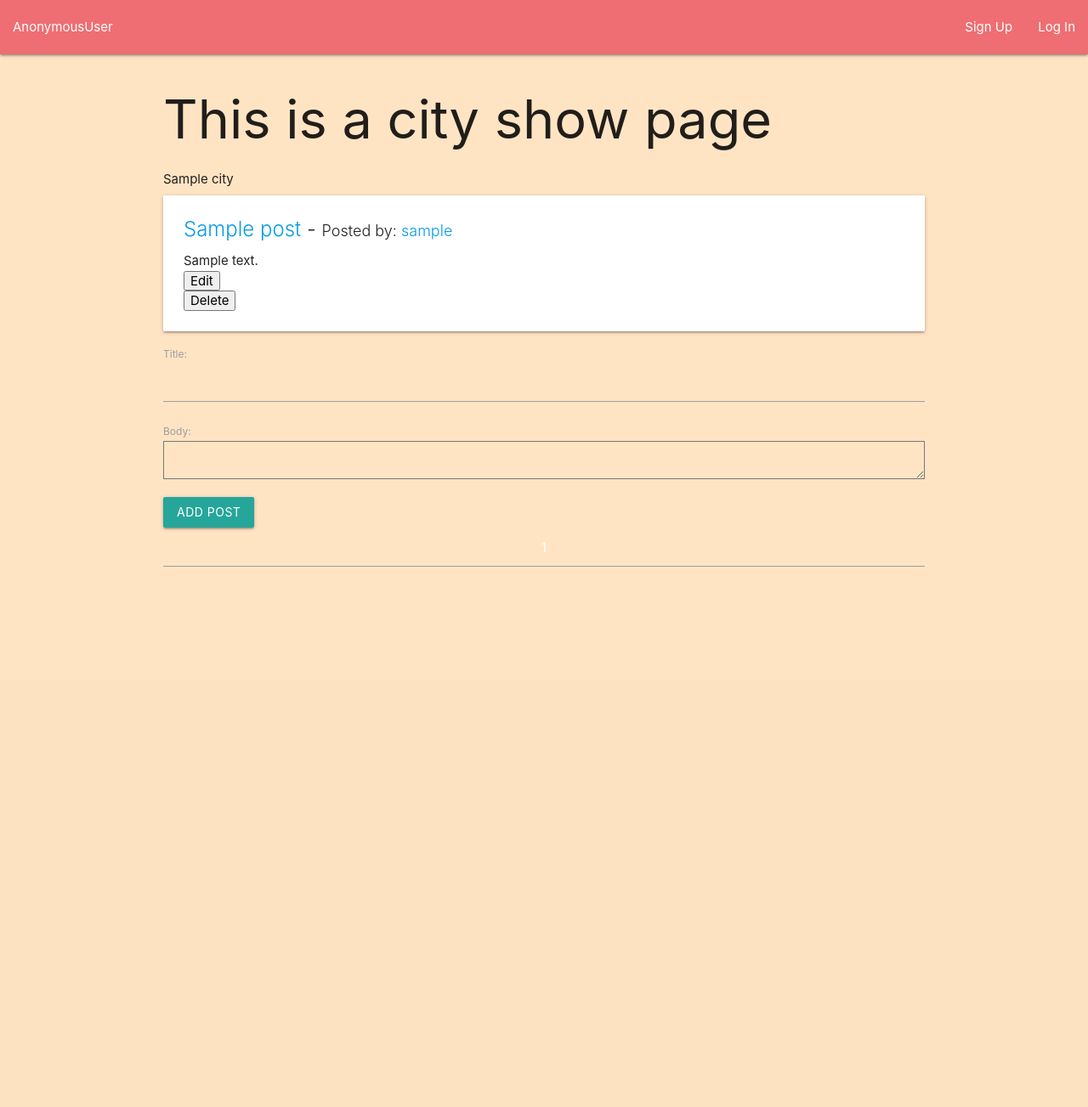
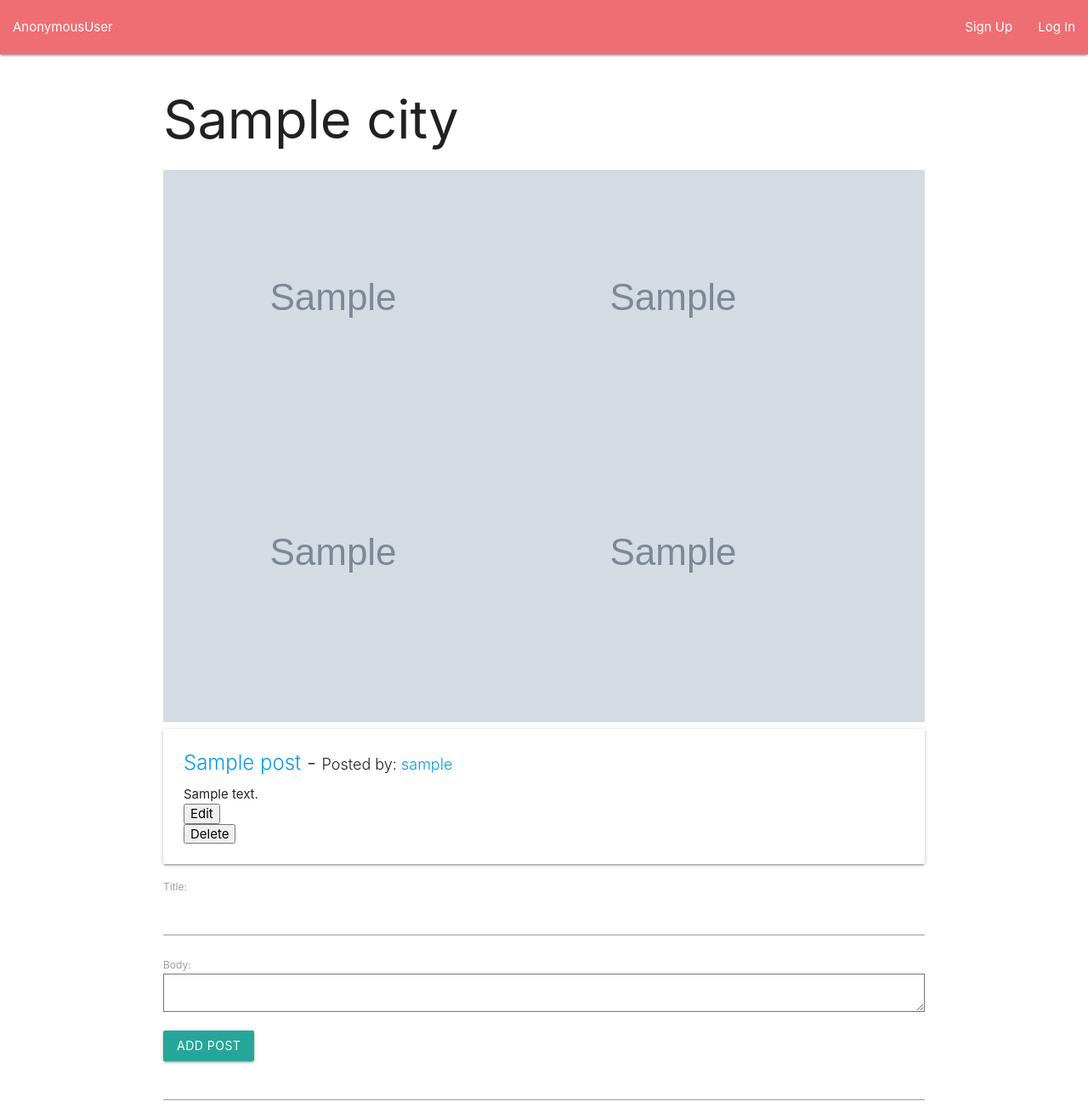
Before and after one commit to r-mckeith/WayfarerV2, a Django app: page /cities/1/ in a window 1280 px wide. Shown: the whole page at 85% size. Before the commit the page ends 667 px from the top, so only its background shows below. Run offline with Django 3.2, Linux system fonts and the light colour scheme; tables that the repository leaves empty hold one stand-in row (values such as "Sample post"); grey boxes marked "Sample" are stand-in pictures.

Commit message:
add iconic photo to city show page

```diff
--- a/main_app/models.py
+++ b/main_app/models.py
@@ -4,6 +4,7 @@ from django.contrib.auth.models import User
 # Create your models here.
 class City(models.Model):
   name = models.CharField(max_length=100, unique=True)
+  photo_url = models.CharField(max_length=500)
 
   def __str__(self):
     return self.name
--- a/main_app/static/css/style.css
+++ b/main_app/static/css/style.css
@@ -3,7 +3,10 @@
 }
 
 body {
-    background-color: bisque;
+    /* background: url("https://images.unsplash.com/photo-1499856871958-5b9627545d1a?ixid=MXwxMjA3fDB8MHxwaG90by1wYWdlfHx8fGVufDB8fHw%3D&ixlib=rb-1.2.1&auto=format&fit=crop&w=1007&q=80") 50% 0 no-repeat fixed;
+    color: white;
+    height: 650px;
+    padding: 100px 0 0 0; */
 }
 
 .profile-card {
@@ -14,3 +17,9 @@ body {
     top: 10px;
     right: 10px;
 }
+
+.background-image {
+    color: white;
+    height: 650px;
+    padding: 100px 0 0 0;
+}
--- a/main_app/templates/cities/show.html
+++ b/main_app/templates/cities/show.html
@@ -1,8 +1,9 @@
 {% extends 'base.html' %}
 {% block content %}
 
-<h1>This is a city show page</h1>
-{{ city.name }}
+<h1>{{ city.name }}</h1>
+
+<div class="background-image" style="background-image: url('{{city.photo_url}}')"></div>
 
 {% comment %} RENDER EVERY POST {% endcomment %}
 {% for post in posts %}
```
Also changed, not shown: main_app/migrations/0006_city_photo_url.py (added).
